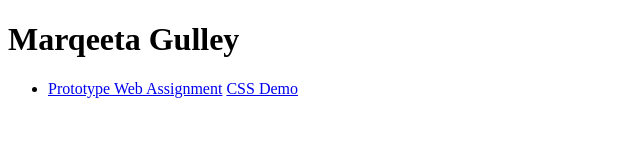
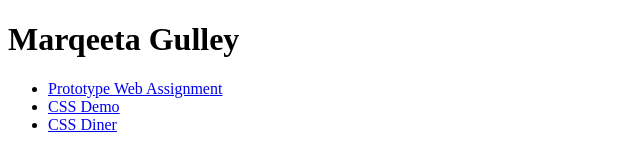
Before and after one commit to magulley/ifsc-1310, a plain HTML site: page index.html in a window 1280 px wide. Shown: the whole page, without its empty margins (0-640 px from the left). Drawn offline with Linux system fonts and the light colour scheme.

Commit message:
added css-diner

```diff
--- a/index.html
+++ b/index.html
@@ -17,7 +17,12 @@
     <ul>
       <li>
         <a href="prototype/index.html">Prototype Web Assignment</a>
+        </li>
+        <li>
         <a href="css-demo/index.html">CSS Demo</a>
+        </li>
+        <li>
+        <a href="assets/img/css-diner.png">CSS Diner</a>
       </li>
     </ul>
   </nav>
```
Also changed, not shown: assets/img/css-diner.png (added).
